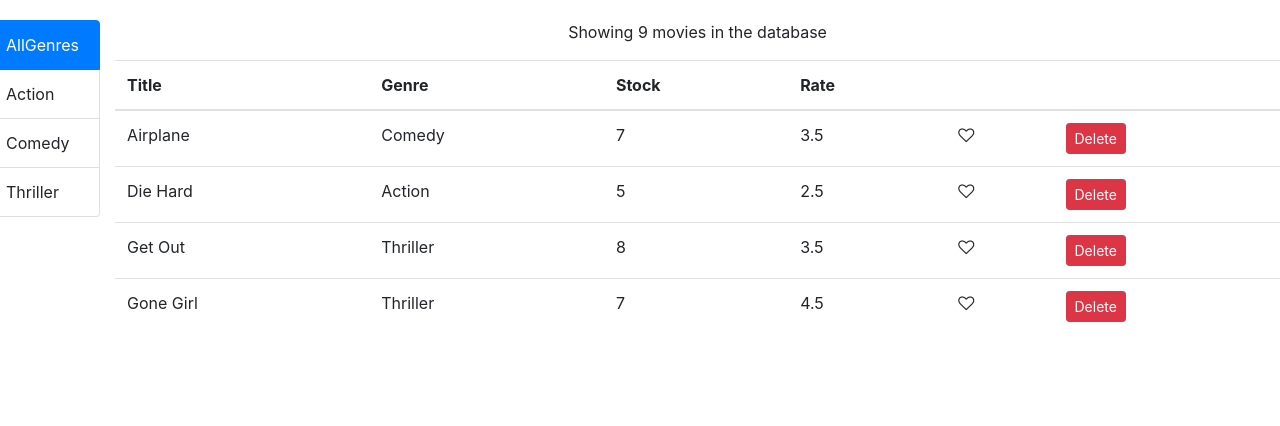
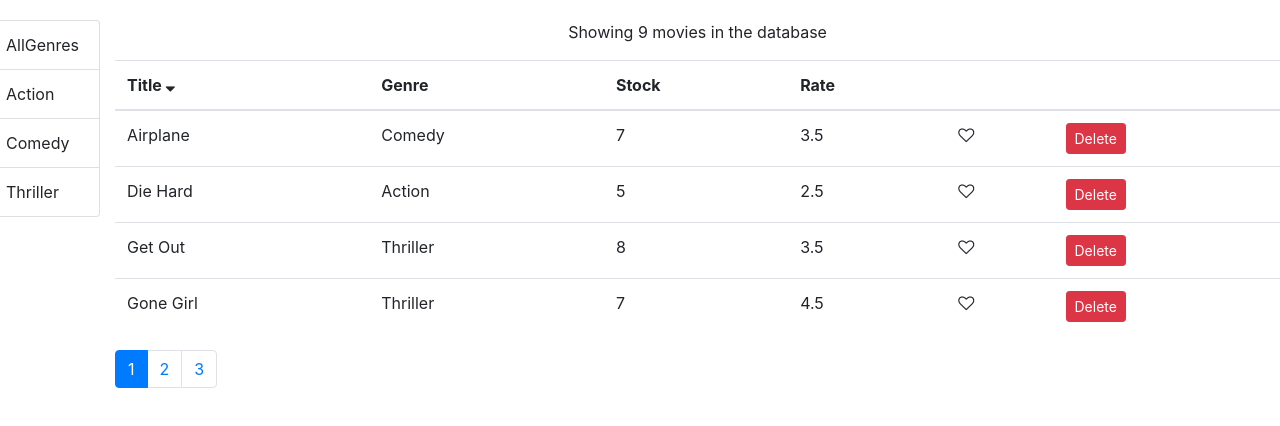
Before and after one commit to rrayavarapu60/tutorials, a React (Create React App) app in the folder vidly/: page / in a window 1280 px wide. Shown: the top 426 px of the page. Built offline with nearby package versions, Linux system fonts and the light colour scheme.

Commit message:
refactor code with tables and table header

```diff
--- a/vidly/src/components/common/listGroup.jsx
+++ b/vidly/src/components/common/listGroup.jsx
@@ -1,21 +1,17 @@
 import React from "react";
-//import { genres } from "../../services/fakeGenreService";
 
-const ListGroup = props => {
-  const { Genres: genres, onGenreChange, selectedGenre } = props;
-  console.log("in list group:", genres, selectedGenre);
-
+const ListGroup = ({ Genres: genres, onGenreChange, selectedGenre }) => {
   return (
     <ul className="list-group">
       {genres.map(genre => (
         <li
           key={genre.name}
           className={
-            genre.name === selectedGenre
+            genre.name === selectedGenre.name
               ? "list-group-item active"
               : "list-group-item"
           }
-          onClick={() => onGenreChange(genre.name)}
+          onClick={() => onGenreChange(genre)}
         >
           {genre.name}
         </li>
--- a/vidly/src/components/common/pagination.jsx
+++ b/vidly/src/components/common/pagination.jsx
@@ -2,10 +2,7 @@ import React from "react";
 import _ from "lodash";
 import PropTypes from "prop-types";
 
-const Pagination = props => {
-  const { itemsCount, pageSize, onPageChange, currentPage } = props;
-  console.log("in pagination module", itemsCount, currentPage);
-
+const Pagination = ({ itemsCount, pageSize, onPageChange, currentPage }) => {
   const pagesCount = Math.ceil(itemsCount / pageSize);
   if (pagesCount === 1) return null;
   const pages = _.range(1, pagesCount + 1);
--- /dev/null
+++ b/vidly/src/components/common/table.jsx
@@ -0,0 +1,15 @@
+import React from "react";
+
+import TableHeader from "./tableHeader";
+import TableBody from "./tableBody";
+
+const Table = ({ data, columns, sortedPath, onSort }) => {
+  return (
+    <table className="table">
+      <TableHeader columns={columns} sortedPath={sortedPath} onSort={onSort} />
+      <TableBody data={data} columns={columns} />
+    </table>
+  );
+};
+
+export default Table;
--- a/vidly/src/components/common/tableBody.jsx
+++ b/vidly/src/components/common/tableBody.jsx
@@ -10,14 +10,20 @@ class TableBody extends Component {
     return _.get(item, column.path);
   };
 
+  createKey = (item, column) => {
+    return item._id + (column.path || column.key);
+  };
+
   render() {
     const { data, columns } = this.props;
     return (
       <tbody>
         {data.map(item => (
-          <tr>
+          <tr key={item._id}>
             {columns.map(column => (
-              <td>{this.renderCell(item, column)}</td>
+              <td key={this.createKey(item, column)}>
+                {this.renderCell(item, column)}
+              </td>
             ))}
           </tr>
         ))}
--- a/vidly/src/components/common/tableHeader.jsx
+++ b/vidly/src/components/common/tableHeader.jsx
@@ -17,6 +17,16 @@ class TableHeader extends Component {
     console.log("sorted path:", sortedPath);
   };
 
+  sortIcon = column => {
+    const { sortedPath } = this.props;
+
+    if (sortedPath.path !== column.path) return null;
+
+    if (sortedPath.order === "asc")
+      return <i className="fa fa-sort-desc" aria-hidden="true"></i>;
+    return <i className="fa fa-sort-asc" aria-hidden="true"></i>;
+  };
+
   render() {
     const { columns } = this.props;
 
@@ -25,7 +35,7 @@ class TableHeader extends Component {
         <tr>
           {columns.map(m => (
             <th key={m.path || m.key} onClick={() => this.raiseSort(m.path)}>
-              {m.label}
+              {m.label} {this.sortIcon(m)}
             </th>
           ))}
         </tr>
--- a/vidly/src/components/movies.jsx
+++ b/vidly/src/components/movies.jsx
@@ -15,7 +15,7 @@ class Movies extends Component {
     pageSize: 4,
     currentPage: 1,
     moviesCount: 0,
-    selectedGenre: "AllGenres",
+    selectedGenre: [{ name: "AllGenres" }],
     sortedPath: { path: "title", order: "asc" }
   };
 
@@ -54,21 +54,18 @@ class Movies extends Component {
   };
 
   onGenreChange = Genre => {
+    console.log("on genre change: ", Genre);
     this.setState({ selectedGenre: Genre, currentPage: 1 });
   };
 
-  render() {
+  getPagedMovies = () => {
     const {
       pageSize,
       currentPage,
       movies,
-      moviesCount,
       selectedGenre,
       sortedPath
     } = this.state;
-
-    if (moviesCount === 0)
-      return <p align="center">There are no movies to show in the database</p>;
 
     const sortedMovies = _.orderBy(
       movies,
@@ -78,10 +75,21 @@ class Movies extends Component {
 
     const filteredMovies =
       selectedGenre && selectedGenre._id
-        ? sortedMovies.filter(m => m.genre.name === selectedGenre)
+        ? sortedMovies.filter(m => m.genre.name === selectedGenre.name)
         : sortedMovies;
 
     const paginatedMovies = paginate(filteredMovies, currentPage, pageSize);
+
+    return { totalMovieCount: filteredMovies.length, data: paginatedMovies };
+  };
+
+  render() {
+    const { pageSize, currentPage, moviesCount, sortedPath } = this.state;
+
+    if (moviesCount === 0)
+      return <p align="center">There are no movies to show in the database</p>;
+
+    const { totalMovieCount, data: paginatedMovies } = this.getPagedMovies();
 
     return (
       <div className="row" padding="20px" margin="1 15 10 10">
@@ -95,14 +103,14 @@ class Movies extends Component {
         <div className="col">
           <MovieTable
             movies={paginatedMovies}
-            length={moviesCount}
+            length={totalMovieCount}
             handleLike={this.handleLike}
             handleDelete={this.handleDelete}
             onSort={this.handleSort}
             sortedPath={sortedPath}
           />
           <Pagination
-            itemsCount={paginatedMovies.length}
+            itemsCount={totalMovieCount}
             currentPage={currentPage}
             pageSize={pageSize}
             onPageChange={this.handlePageChange}
--- a/vidly/src/components/moviesTable.jsx
+++ b/vidly/src/components/moviesTable.jsx
@@ -1,8 +1,7 @@
 import React, { Component } from "react";
 import "font-awesome/css/font-awesome.min.css";
 import Like from "./common/like";
-import TableHeader from "./common/tableHeader";
-import TableBody from "./common/tableBody";
+import Table from "./common/table";
 
 class MovieTable extends Component {
   columns = [
@@ -39,88 +38,15 @@ class MovieTable extends Component {
     return (
       <div>
         <p align="center">Showing {length} movies in the database</p>
-        <table className="table">
-          <TableHeader
-            columns={this.columns}
-            sortedPath={sortedPath}
-            onSort={onSort}
-          />
-
-          <TableBody data={movies} Like={Like} columns={this.columns} />
-          {/* <tbody>
-            {movies.map(movie => (
-              <tr key={movie._id}>
-                <td>{movie.title}</td>
-                <td>{movie.genre.name}</td>
-                <td>{movie.numberInStock}</td>
-                <td>{movie.dailyRentalRate}</td>
-                <td>
-                  <Like liked={movie.liked} onClick={() => handleLike(movie)} />
-                </td>
-                <td>
-                  <button
-                    type="submit"
-                    className="btn btn-sm btn-danger"
-                    onClick={() => handleDelete(movie)}
-                  >
-                    Delete
-                  </button>
-                </td>
-              </tr>
-            ))}
-          </tbody> */}
-        </table>
+        <Table
+          data={movies}
+          columns={this.columns}
+          sortedPath={sortedPath}
+          onSort={onSort}
+        />
       </div>
     );
   }
 }
 
 export default MovieTable;
-
-// const MovieTable = props => {
-//   const { movies, length, handleLike, handleDelete, onSort } = props;
-//   console.log("in movies table module", movies, length);
-//   return (
-//     <div>
-//       <p align="center">Showing {length} movies in the database</p>
-//       <table className="table">
-//         <thead>
-//           <tr>
-//             <th onClick={() => onSort("title")}>
-//               Title <i className="fa fa-arrow-down sm"></i>
-//             </th>
-//             <th onClick={() => onSort("genre.name")}>Genre</th>
-//             <th onClick={() => onSort("numberInStock")}>Stock</th>
-//             <th onClick={() => onSort("dailyRentalRate")}>Rate</th>
-//             <th></th>
-//             <th></th>
-//           </tr>
-//         </thead>
-//         <tbody>
-//           {movies.map(movie => (
-//             <tr key={movie._id}>
-//               <td>{movie.title}</td>
-//               <td>{movie.genre.name}</td>
-//               <td>{movie.numberInStock}</td>
-//               <td>{movie.dailyRentalRate}</td>
-//               <td>
-//                 <Like liked={movie.liked} onClick={() => handleLike(movie)} />
-//               </td>
-//               <td>
-//                 <button
-//                   type="submit"
-//                   className="btn btn-sm btn-danger"
-//                   onClick={() => handleDelete(movie)}
-//                 >
-//                   Delete
-//                 </button>
-//               </td>
-//             </tr>
-//           ))}
-//         </tbody>
-//       </table>
-//     </div>
-//   );
-// };
-
-// export default MovieTable;
--- a/vidly/src/index.css
+++ b/vidly/src/index.css
@@ -12,3 +12,11 @@ code {
   font-family: source-code-pro, Menlo, Monaco, Consolas, "Courier New",
     monospace;
 }
+
+thead {
+  cursor: pointer;
+}
+
+listStyle {
+  cursor: pointer;
+}
```
